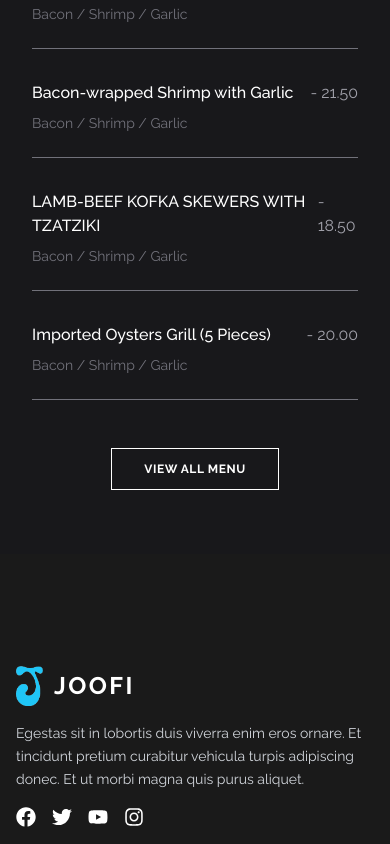
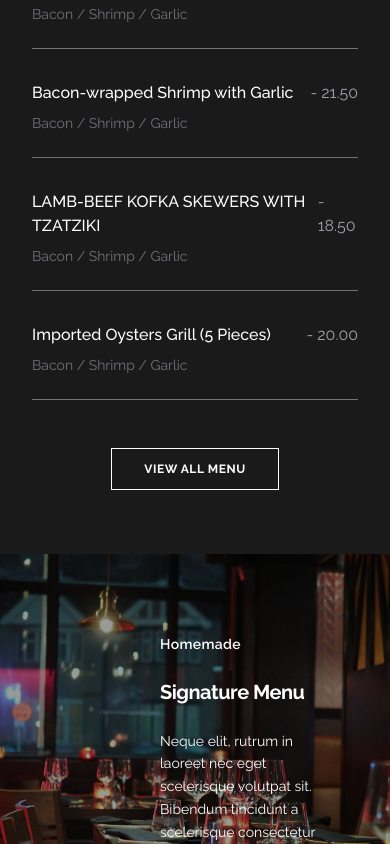
Before and after one commit to DhakalYukesh/restaurant-ecommerce, a Next.js app in the folder front-app/: page / in a window 390 px wide. Shown: the part 3377-4221 px from the top of the page. Built offline with nearby package versions, Linux system fonts and the light colour scheme.

Commit message:
add signature menu

```diff
--- a/front-app/app/(front)/page.tsx
+++ b/front-app/app/(front)/page.tsx
@@ -1,6 +1,8 @@
 import Content from "@/components/generic/landing/content";
 import Hero from "@/components/generic/landing/hero";
 import Menu from "@/components/generic/landing/menu";
+import SIGNATUREMENU from "@/components/generic/landing/signatureMenu";
+import TEAM from "@/components/generic/landing/team";
 
 const page = () => {
   return (
@@ -8,6 +10,8 @@ const page = () => {
       <Hero />
       <Content />
       <Menu />
+      <SIGNATUREMENU />
+      <TEAM />
     </>
   );
 };
--- a/front-app/components/generic/landing/menu.tsx
+++ b/front-app/components/generic/landing/menu.tsx
@@ -10,7 +10,7 @@ const menuData = [
 
 const Menu = () => {
   return (
-    <section className="bg-zinc-900 px-4 py-16 text-white">
+    <section className="bg-primary px-4 py-16 text-white">
       <div className="web-container mx-auto max-w-5xl">
         <div className="mb-12 text-center">
           <h2 className="text-sm tracking-wider font-semibold mb-5">
--- /dev/null
+++ b/front-app/components/generic/landing/signatureMenu.tsx
@@ -0,0 +1,32 @@
+const SIGNATUREMENU = () => {
+  return (
+    <section className="relative min-h-96 w-full overflow-hidden">
+      <div
+        className="absolute inset-0 bg-[url('/images/signature.jpg')] bg-cover bg-center "
+        aria-hidden="true"
+      >
+        <div className="absolute inset-0 bg-black/40" />
+      </div>
+
+      <div className="relative z-10 ml-28 flex flex-col justify-center h-full mt-10 pt-10 max-w-4xl mx-auto px-6">
+        <div className="container mx-auto h-full flex flex-col justify-center px-6">
+          <div className="container max-w-2xl space-y-6">
+            <p className="text-white text-sm tracking-wide font-semibold">
+              Homemade
+            </p>
+            <h3 className="text-xl md:text-6xl lg:text-6xl font-bold text-white tracking-tight">
+              Signature Menu
+            </h3>
+            <p className="text-white text-sm max-w-xl leading-relaxed">
+              Neque elit, rutrum in laoreet nec eget scelerisque volutpat sit.
+              Bibendum tincidunt a scelerisque consectetur ultrices elementum
+              pulvinar non.
+            </p>
+          </div>
+        </div>
+      </div>
+    </section>
+  );
+};
+
+export default SIGNATUREMENU;
--- /dev/null
+++ b/front-app/components/generic/landing/team.tsx
@@ -0,0 +1,5 @@
+const TEAM = () => {
+  return <div>team</div>;
+};
+
+export default TEAM;
```
Also changed, not shown: front-app/public/images/signature.jpg (added).
